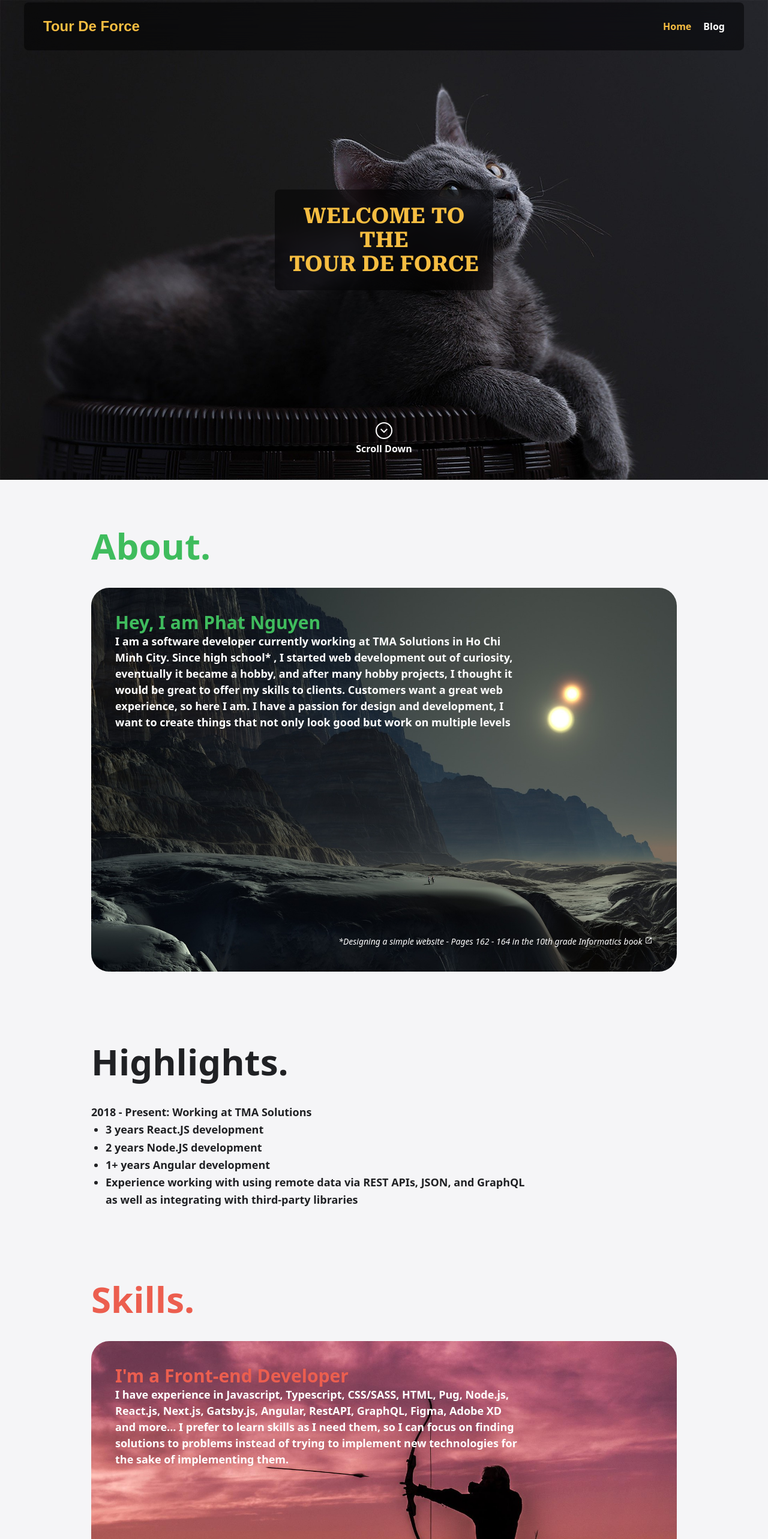
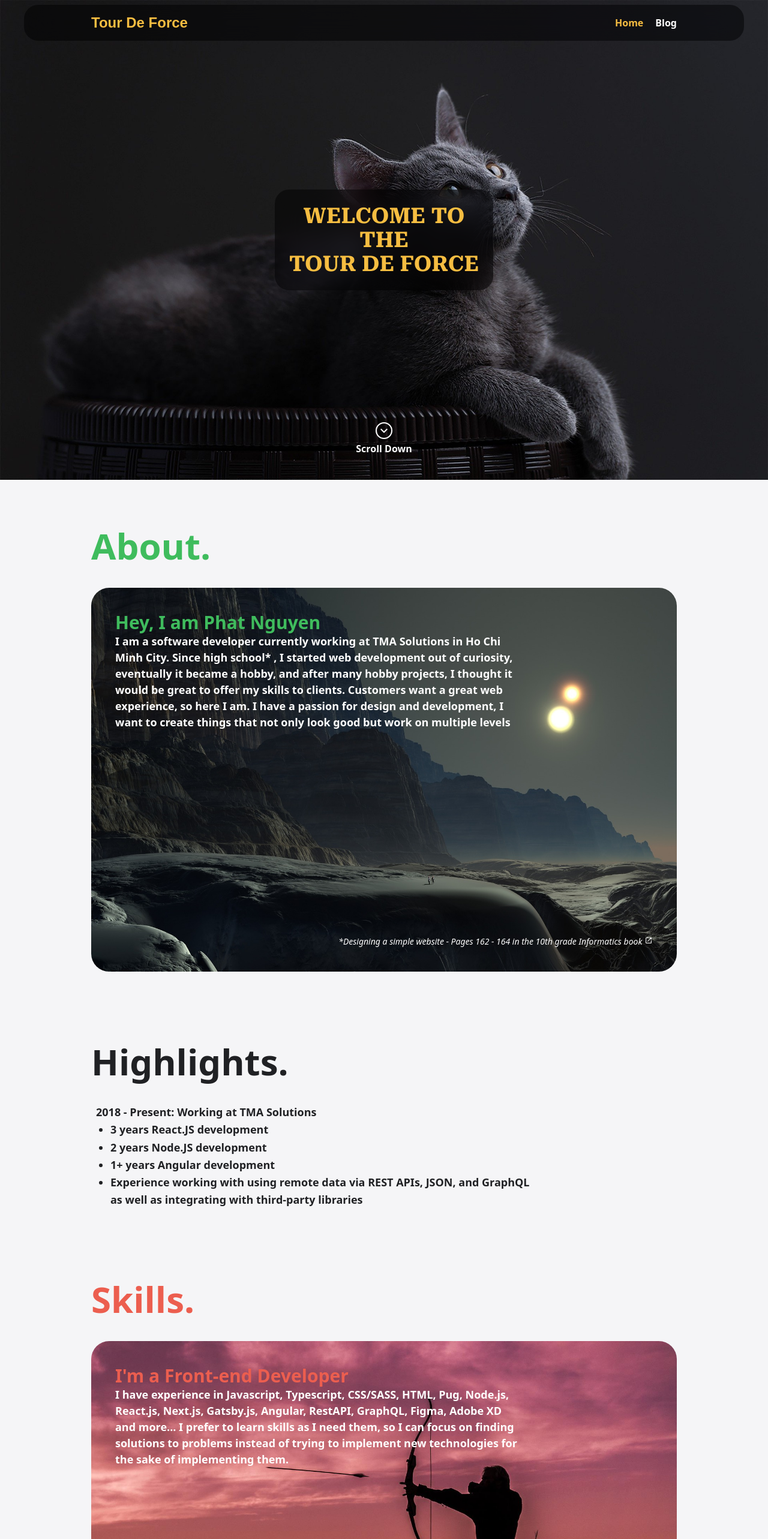
Before and after one commit to nguyenphatit/portfolio-app, a Next.js app: page / in a window 1280 px wide. Shown: the top 2566 px of the page at 60% size. Built offline with nearby package versions, Linux system fonts and the light colour scheme.

Commit message:
developing

```diff
--- a/src/components/Home/AboutSection/index.tsx
+++ b/src/components/Home/AboutSection/index.tsx
@@ -42,7 +42,7 @@ const AboutSection = () => {
                         <h1 className="text-6xl font-bold text-dark py-10">
                             Highlights.
                         </h1>
-                        <div className="font-bold text-dark text-lg w-full sm:w-3/4 leading-relaxed">
+                        <div className="font-bold text-dark text-lg w-full sm:w-3/4 leading-relaxed pl-2">
                             <div>2018 - Present: Working at TMA Solutions</div>
                             <ol className="list-disc pl-6">
                                 <li>3 years React.JS development</li>
--- a/src/components/Home/ContactSection/index.tsx
+++ b/src/components/Home/ContactSection/index.tsx
@@ -16,7 +16,7 @@ const Contact = () => (
         <div className="container mx-auto">
             <div className="w-full">
                 <h1 className="text-6xl font-bold text-warning py-10 mx-1 md:mx-auto">
-                    Contact.
+                    Contacts.
                 </h1>
                 <div className="grid grid-cols-1 md:grid-cols-2 lg:grid-cols-3 gap-4">
                     {settings.contacts.map((contact) => (
--- a/src/components/Home/HeroSection/index.tsx
+++ b/src/components/Home/HeroSection/index.tsx
@@ -22,7 +22,7 @@ const HeroSection = () => {
         <>
             <Wrapper className="h-screen flex flex-col relative justify-center items-center origin-center w-full">
                 <Content
-                    className="flex flex-col justify-center items-center p-6 rounded-lg"
+                    className="flex flex-col justify-center items-center p-6 rounded-3xl"
                     style={{ y: y1 }}
                 >
                     <div className="font-heading text-4xl text-warning uppercase text-center">
--- a/src/components/Navbar/index.tsx
+++ b/src/components/Navbar/index.tsx
@@ -8,14 +8,12 @@ const Nav = styled.nav`
 `;
 
 const Navbar: FC = () => (
-    <Nav className="fixed top-1 right-1 sm:right-4 md:right-10 left-1 sm:left-4 md:left-10 h-[80px] rounded-lg z-50">
-        <div className="mx-auto px-2 sm:px-6 lg:px-8 h-full">
+    <Nav className="fixed top-0 right-0 left-0 md:top-1 md:left-2 md:right-2 md:rounded-md lg:top-2 lg:left-10 lg:right-10 lg:rounded-3xl h-[60px] z-50">
+        <div className="container mx-auto px-2 lg:px-0 h-full">
             <div className="relative flex items-center justify-between h-full text-light">
-                <div className="hidden md:block font-body font-bold text-2xl cursor-pointer select-none text-warning">
-                    Tour De Force
-                </div>
-                <div className="block md:hidden font-body font-bold text-2xl cursor-pointer select-none text-warning">
-                    TFD
+                <div className="font-body font-bold text-2xl cursor-pointer select-none text-warning">
+                    <span className="hidden md:block">Tour De Force</span>
+                    <span className="block md:hidden">TFD</span>
                 </div>
                 <div className="flex">
                     <ul className="flex flex-row items-center">
```
